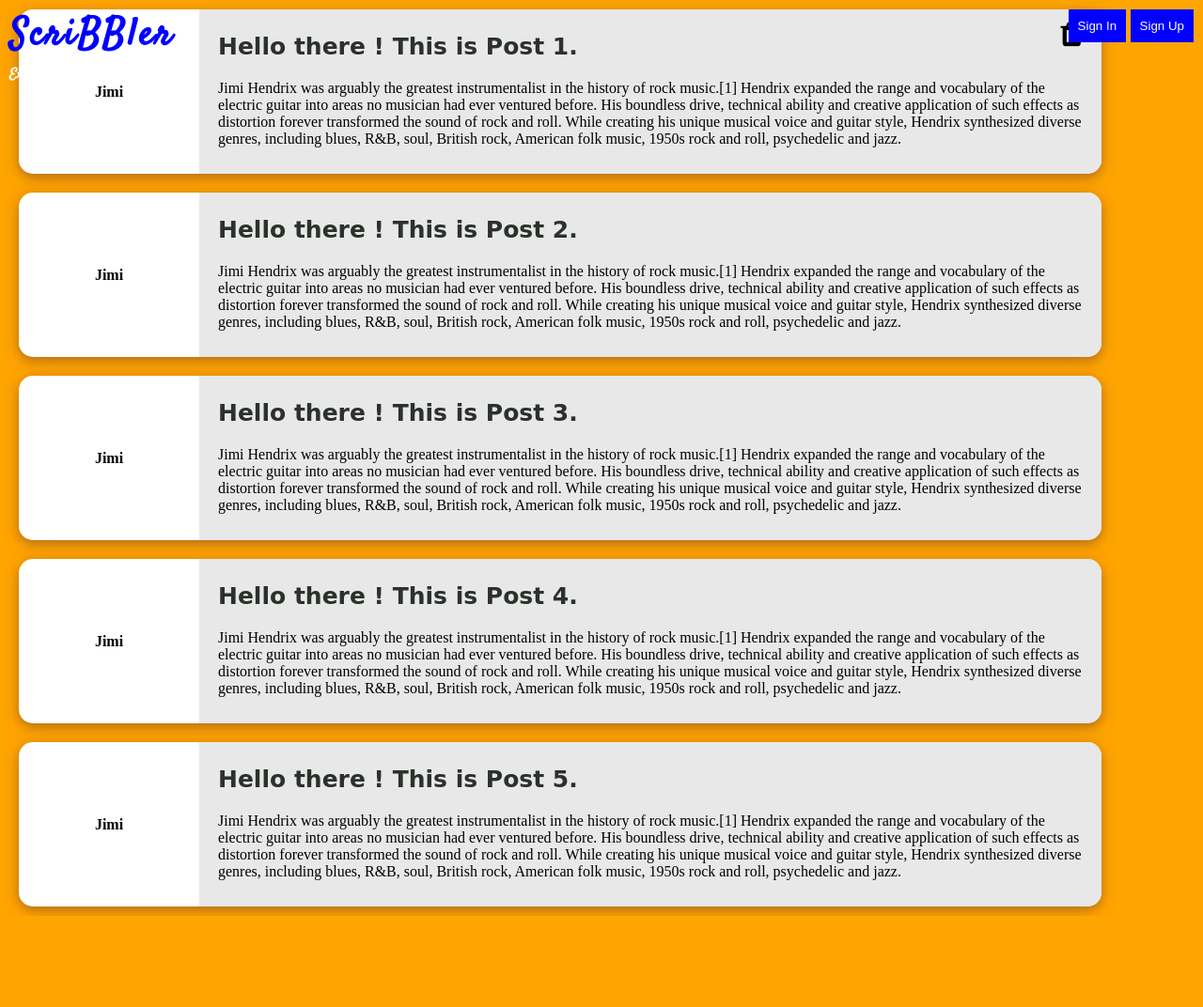
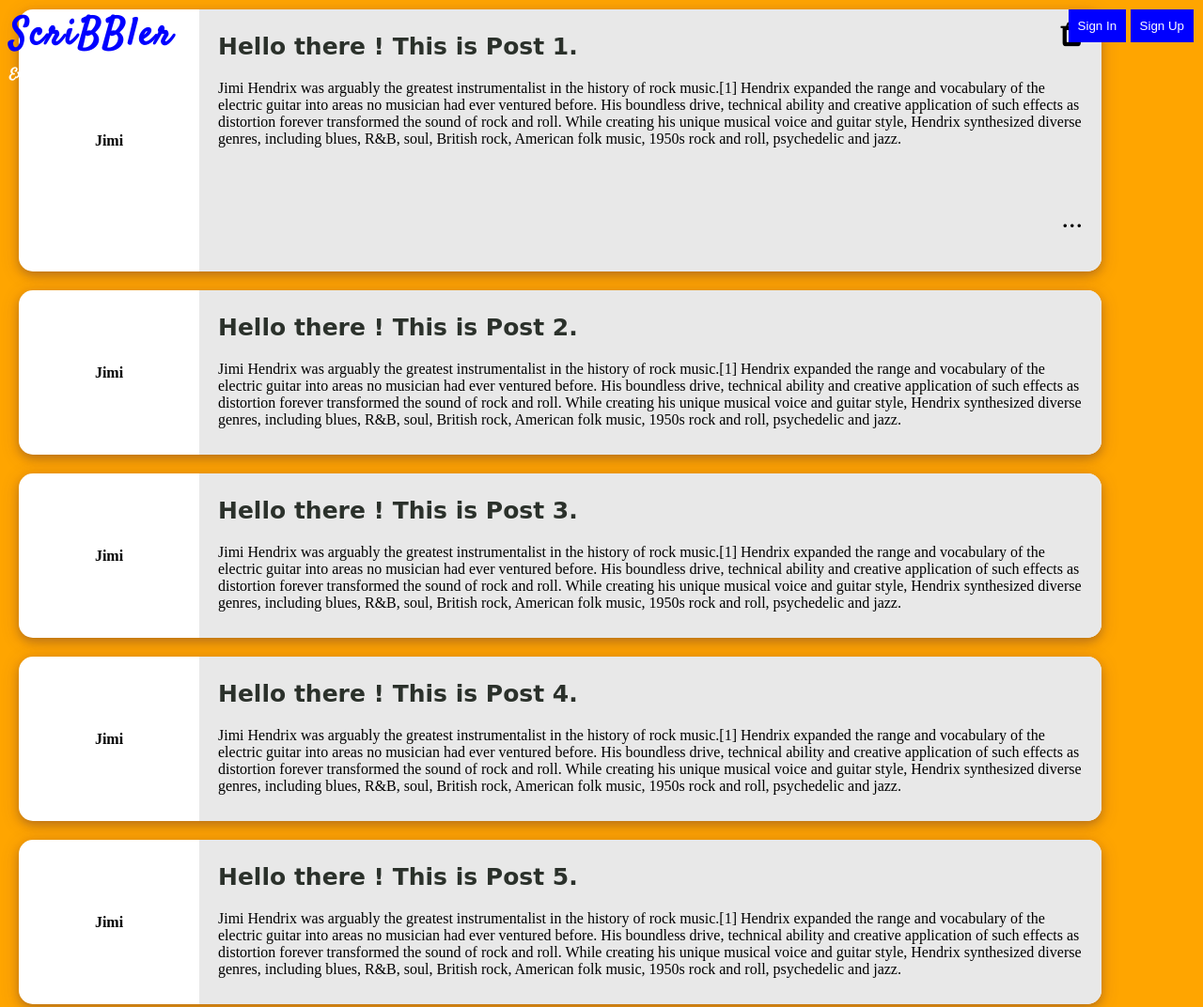
Before and after one commit to avas27/Blogging-Website, a plain HTML site: page Front-end-Graded-Project-1_blogging/html/bloglist.html in a window 1280 px wide. Shown: the top 1072 px of the page at 94% size. Before the commit the page ends 975 px from the top, so only its background shows below. Drawn offline with Linux system fonts and the light colour scheme; a web font is replaced by a local one.

Commit message:
post-more option added

```diff
--- a/Front-end-Graded-Project-1_blogging/html/bloglist.html
+++ b/Front-end-Graded-Project-1_blogging/html/bloglist.html
@@ -81,8 +81,7 @@
             </span>
             <p class="post-title">Hello there ! This is Post 1. </p>
             <p class="post-desc">Jimi Hendrix was arguably the greatest instrumentalist in the history of rock music.[1] Hendrix expanded the range and vocabulary of the electric guitar into areas no musician had ever ventured before. His boundless drive, technical ability and creative application of such effects as distortion forever transformed the sound of rock and roll. While creating his unique musical voice and guitar style, Hendrix synthesized diverse genres, including blues, R&B, soul, British rock, American folk music, 1950s rock and roll, psychedelic and jazz.</p>
-
-            <!-- Insert code for ... icon here -->
+            <p class="post-more" onclick="window.open('post.html')">...</p>
 
         </div>
     </div>
```
